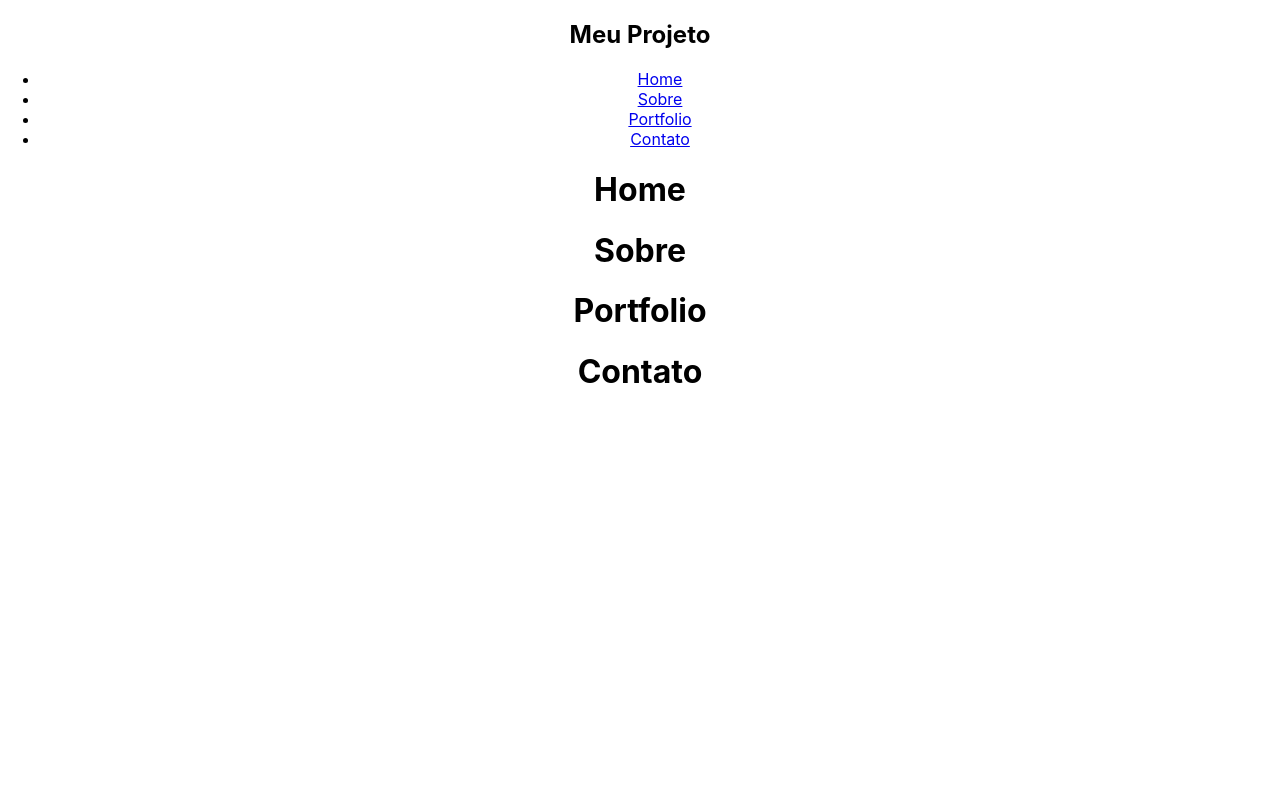
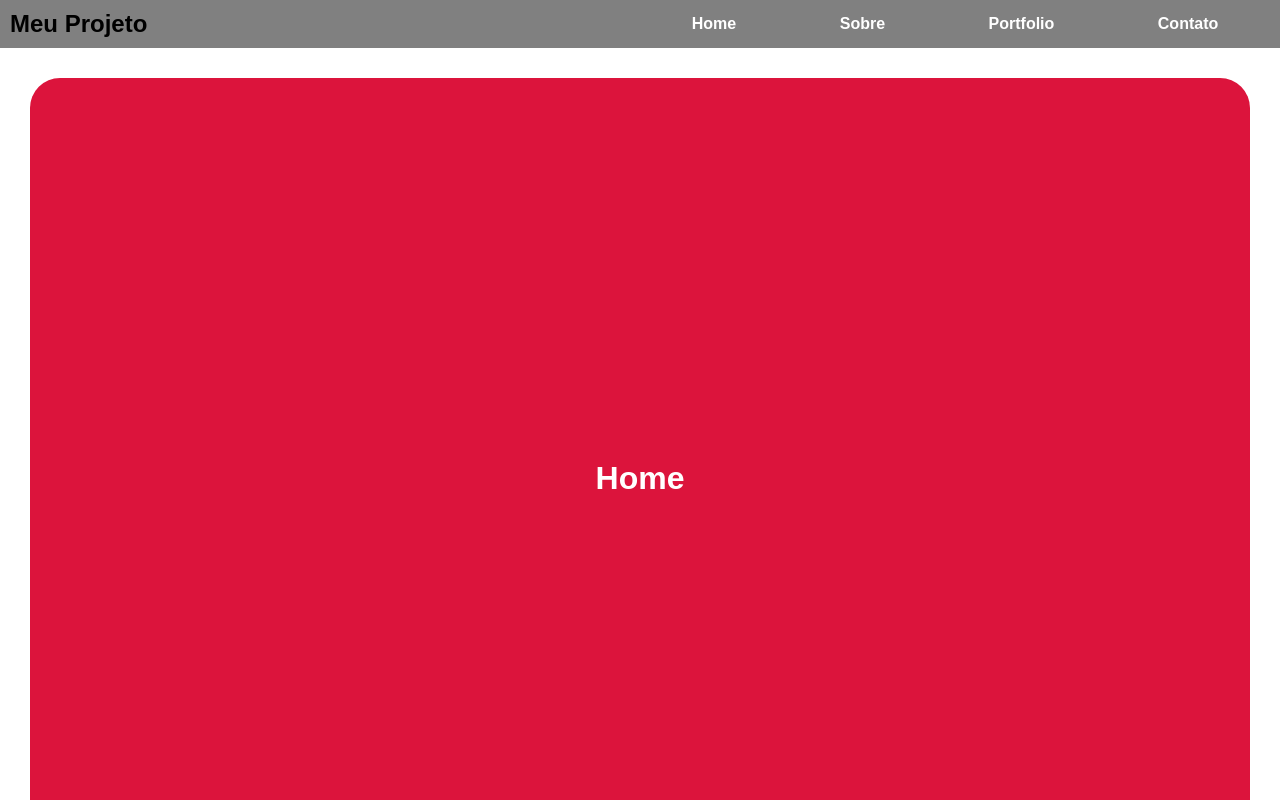
Before and after one commit to klebermkardel/react-smooth-scroll, a React (Create React App) app: page / in a window 1280 px wide. Shown: the top 800 px of the page. Built offline with nearby package versions, Linux system fonts and the light colour scheme.

Commit message:
Cria estilização da página

```diff
--- a/src/App.css
+++ b/src/App.css
@@ -1,38 +1,38 @@
-.App {
-  text-align: center;
+nav {
+  display: flex;
+  align-items: center;
+  justify-content: space-between;
+  background-color: gray;
+  padding: 10px;
 }
 
-.App-logo {
-  height: 40vmin;
-  pointer-events: none;
+ul {
+  display: flex;
+  align-items: center;
+  justify-content: space-around;
+  width: 50%;
+  list-style: none;
+  font-weight: bold;
+  cursor: pointer;
 }
 
-@media (prefers-reduced-motion: no-preference) {
-  .App-logo {
-    animation: App-logo-spin infinite 20s linear;
-  }
+a {
+  text-decoration: none;
+  color: #fff;
+  text-transform: capitalize;
 }
 
-.App-header {
-  background-color: #282c34;
-  min-height: 100vh;
+.content {
   display: flex;
-  flex-direction: column;
   align-items: center;
   justify-content: center;
-  font-size: calc(10px + 2vmin);
-  color: white;
+  height: 100vh;
+  background-color: crimson;
+  margin: 30px;
+  border-radius: 30px;
 }
 
-.App-link {
-  color: #61dafb;
+.content-header {
+  color: #fff;
+  text-transform: capitalize;
 }
-
-@keyframes App-logo-spin {
-  from {
-    transform: rotate(0deg);
-  }
-  to {
-    transform: rotate(360deg);
-  }
-}
--- a/src/App.js
+++ b/src/App.js
@@ -5,19 +5,19 @@
   const menuItems = [
     {
       id: 1,
-      title: "Home"
+      title: "home"
     },
     {
       id: 2,
-      title: "Sobre"
+      title: "sobre"
     },
     {
       id: 3,
-      title: "Portfolio"
+      title: "portfolio"
     },
     {
       id: 4,
-      title: "Contato"
+      title: "contato"
     }
   ]
 
@@ -26,13 +26,13 @@
       <header>
         <nav>
           <h2>Meu Projeto</h2>
-        </nav>
 
-        <ul>
+          <ul>
           {menuItems.map(menu => (
             <li><a href={`#${menu.title}`}>{menu.title}</a></li>
           ))}
         </ul>
+        </nav>
       </header>
 
       <main>
--- a/src/index.css
+++ b/src/index.css
@@ -1,13 +1,6 @@
-body {
+* {
   margin: 0;
-  font-family: -apple-system, BlinkMacSystemFont, 'Segoe UI', 'Roboto', 'Oxygen',
-    'Ubuntu', 'Cantarell', 'Fira Sans', 'Droid Sans', 'Helvetica Neue',
-    sans-serif;
-  -webkit-font-smoothing: antialiased;
-  -moz-osx-font-smoothing: grayscale;
+  padding: 0;
+  box-sizing: border-box;
+  font-family: Arial, Helvetica, sans-serif;
 }
-
-code {
-  font-family: source-code-pro, Menlo, Monaco, Consolas, 'Courier New',
-    monospace;
-}
```
